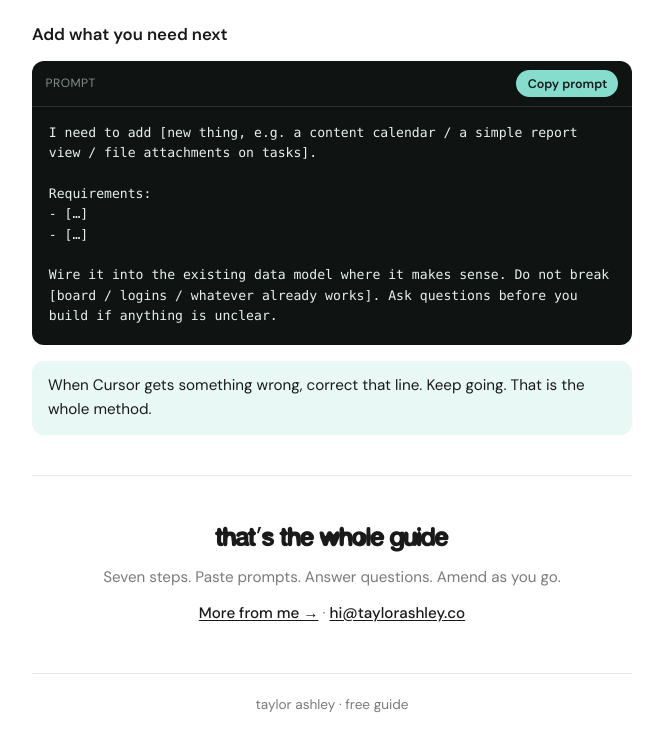
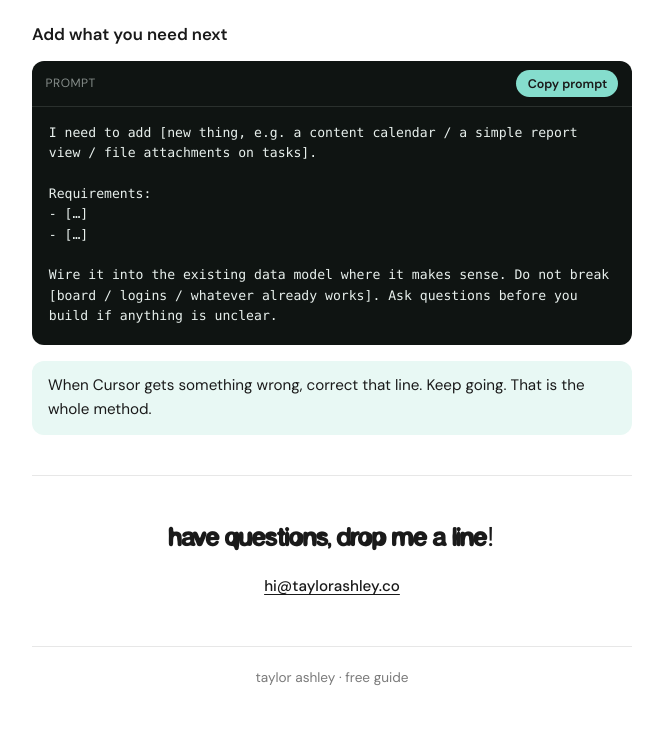
Before and after one commit to taylor-regen/taylorashley-co, a plain HTML site: page guides/thief/index.html in a window 1280 px wide. Shown: the part 7239-7989 px from the top of the page, without its empty margins (308-971 px from the left). Drawn offline with Linux system fonts and the light colour scheme.

Commit message:
Simplify guide close to contact only.
Swap the closing block for a questions title and the email with a thinner underline.

Co-authored-by: Cursor <cursoragent@cursor.com>

```diff
--- a/guides/thief/index.html
+++ b/guides/thief/index.html
@@ -352,17 +352,16 @@
       font-size: 1.7rem;
       letter-spacing: 0.02em;
       text-transform: lowercase;
-      margin-bottom: 0.5rem;
-    }
-
-    .close p {
-      color: var(--muted);
-      font-size: 0.95rem;
+      margin-bottom: 0.85rem;
     }
 
     .close a {
       color: var(--ink);
       font-weight: 500;
+      font-size: 0.95rem;
+      text-decoration: underline;
+      text-decoration-thickness: 1px;
+      text-underline-offset: 0.2em;
     }
 
     .footer {
@@ -675,9 +674,8 @@ Wire it into the existing data model where it makes sense. Do not break [board /
     </section>
 
     <section class="close">
-      <h2>That’s the whole guide</h2>
-      <p>Seven steps. Paste prompts. Answer questions. Amend as you go.</p>
-      <p style="margin-top: 0.75rem"><a href="/links/">More from me →</a> · <a href="mailto:hi@taylorashley.co">hi@taylorashley.co</a></p>
+      <h2>Have questions, drop me a line!</h2>
+      <a href="mailto:hi@taylorashley.co">hi@taylorashley.co</a>
     </section>
 
     <footer class="footer">
```
